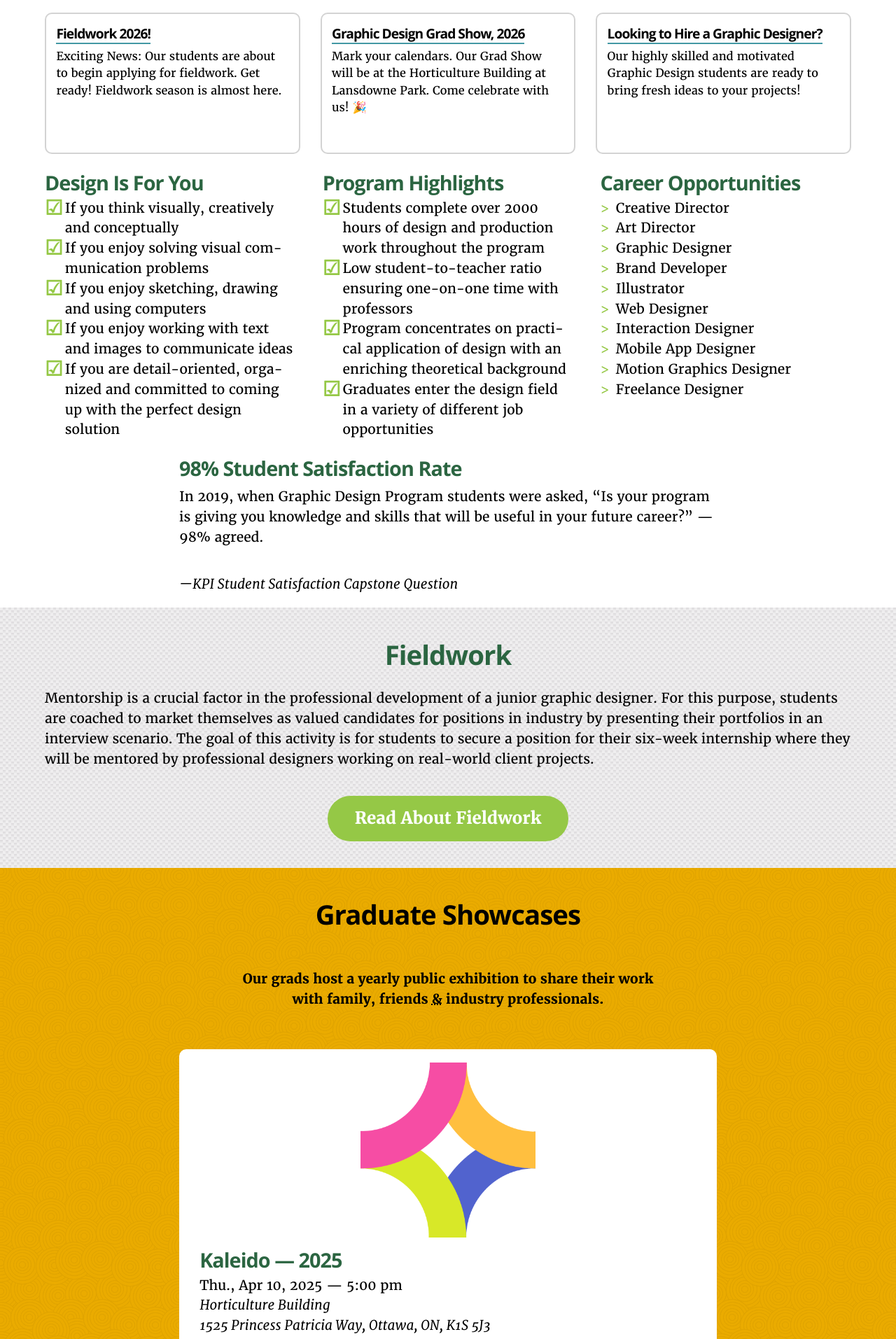
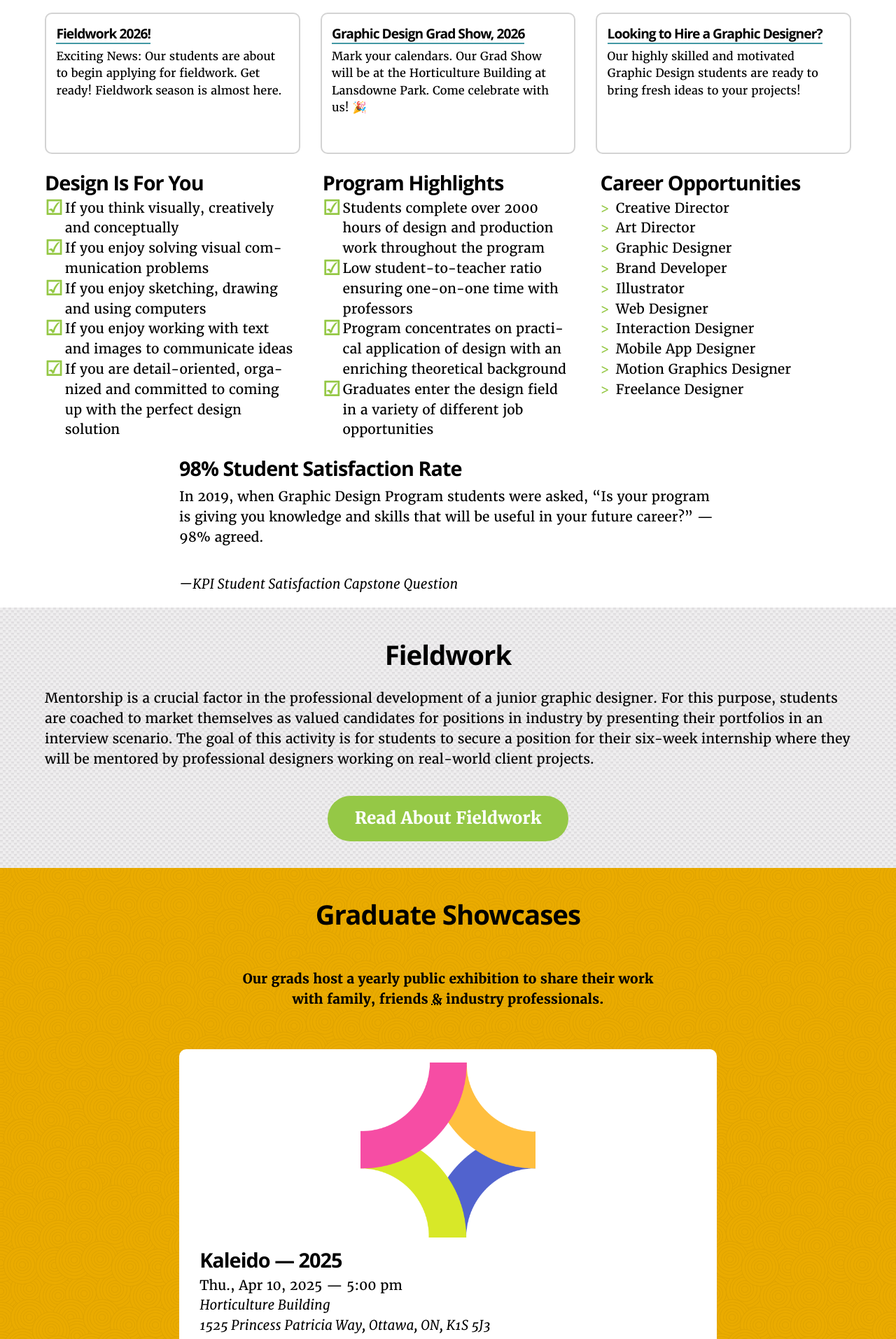
Before and after one commit to AlainParadis/ad, a Jekyll site: the page built from index.md, in a window 1280 px wide. Shown: the part 441-2354 px from the top of the page at 70% size. Built offline with Jekyll 4.4.1, drawn with Linux system fonts in a browser that asks for light colours.

Commit message:
consolidate :root content

```diff
--- a/css/typography.css
+++ b/css/typography.css
@@ -1,24 +1,17 @@
 :root
 {
+	--background-color: var(--white);
+	--black: rgb(0, 0, 0);
+	--dark-green-50: rgb(125, 167, 141);
+	--dark-green: rgb(43, 101, 65);
+	--grey: rgb(100, 102, 106);
+	--lime-green: rgb(149, 200, 70);
+	--orange: rgb(224, 173, 59);
+	--sans: 'Open Sans', sans-serif;
 	--serif: 'Merriweather', serif;
-	--sans: 'Open Sans', sans-serif;
-	--background-color: var(--white);
+	--teal: rgb(67, 152, 164);
+	--text-color: rgb(0, 0, 0);
 	--white: rgb(255, 255, 255);
-	--grey: rgb(100, 102, 106);
-	--black: rgb(0, 0, 0);
-	--orange: rgb(224, 173, 59);
-	--text-color: rgb(0, 0, 0);
-	--dark-green: rgb(43, 101, 65);
-	--dark-green-50: rgb(125, 167, 141);
-	--lime-green: rgb(149, 200, 70);
-	--teal: rgb(67, 152, 164);
-}
-
-*, *::before, *::after
-{
-	margin: 0;
-	padding: 0;
-	box-sizing: border-box;
 }
 
 html
@@ -157,7 +150,7 @@
 }
 
 h2 {
-    color: var(--dark-green);
+    color: var(--text-color);
     font-size: clamp(1rem, 4vw, 2rem);
     margin: 0;
 }
@@ -177,7 +170,7 @@
 }
 
 h3 {
-    color: var(--dark-green);
+    color: var(--text-color);
     font-size: clamp(.85rem, 4vw, 1.5rem);
     margin-top: 0;
     padding-top: 0;
```
